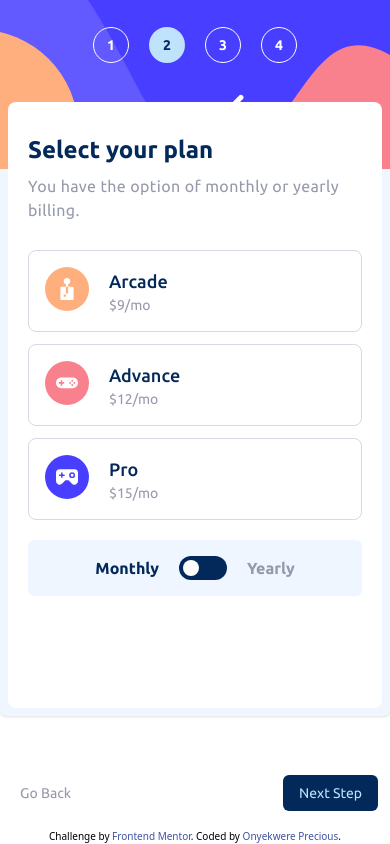
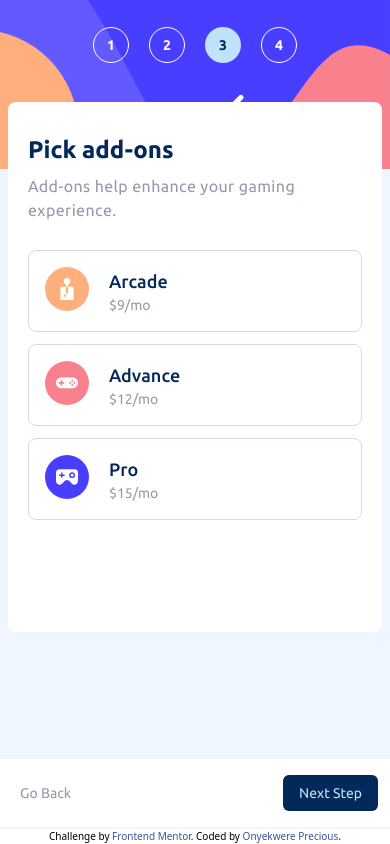
Before and after one commit to Yellow-May/Frontend-Challenge-MultiStep-Form, a Svelte app: page / in a window 390 px wide. Built offline with nearby package versions, Linux system fonts and the light colour scheme.

Commit message:
fixed ui breaks

```diff
--- a/src/App.svelte
+++ b/src/App.svelte
@@ -1,9 +1,10 @@
 <script lang="ts">
+	import AddOns from './components/AddOns.svelte';
 	import PersonalInfo from './components/PersonalInfo.svelte';
 	import SelectPlan from './components/SelectPlan.svelte';
 	import { navitems } from './helpers';
 
-	$: stage = '2';
+	$: stage = '3';
 	const next = () => (stage = (+stage + 1).toString());
 	const back = () => (stage = (+stage - 1).toString());
 </script>
@@ -13,7 +14,7 @@
 >
 	<!-- card -->
 	<div
-		class="p-2 rounded-md shadow bg-magnolia md:max-w-[95%] md:max-h-[90%] md:w-[878px] md:min-h-[568px] md:grid md:grid-cols-3 md:gap-8 md:p-3 md:bg-white md:shadow-lg"
+		class="p-2 rounded-md bg-magnolia md:max-w-[95%] md:max-h-[90%] md:w-[878px] md:min-h-[568px] md:grid md:grid-cols-3 md:gap-8 md:p-3 md:bg-white md:shadow-lg"
 	>
 		<!-- left -->
 		<div
@@ -55,6 +56,9 @@
 			{#if stage === '2'}
 				<SelectPlan {stage} {next} {back} />
 			{/if}
+			{#if stage === '3'}
+				<AddOns {stage} {next} {back} />
+			{/if}
 		</div>
 	</div>
 </div>
--- a/src/components/AddOns.svelte
+++ b/src/components/AddOns.svelte
@@ -1,13 +1,47 @@
 <script lang="ts">
 	import Wrapper from './layouts/Wrapper.svelte';
-	let title = '';
-	let desc = '';
+	import { options_list } from '../helpers';
+
+	let title = 'Pick add-ons';
+	let desc = 'Add-ons help enhance your gaming experience.';
+	let add_ons: string[] = [];
 
 	export let back: any;
 	export let next: any;
 	export let stage: string;
 
-	const handle_submit = () => {};
+	const handle_submit = () => {
+		if (add_ons) next();
+	};
 </script>
 
-<Wrapper {title} {desc} {back} {stage} {handle_submit} />
+<Wrapper {title} {desc} {back} {stage} {handle_submit}>
+	<div class="flex flex-col gap-3 md:grid md:grid-cols-3 md:gap-5">
+		{#each options_list.get('add-ons') as option}
+			<div
+				class={`relative border border-gray-50 rounded-lg hover:border-gray-100 ${
+					add_ons.includes(option.id) ? 'border-gray-100 bg-magnolia' : ''
+				}`}
+			>
+				<input
+					type="checkbox"
+					name="plan"
+					id={option.id}
+					value={option.id}
+					bind:group={add_ons}
+					class="absolute w-full h-full opacity-0 cursor-pointer"
+				/>
+				<div class="p-4 flex items-start gap-5 w-full md:flex-col md:gap-10">
+					<img src={option.icon} alt={option.label} class="w-11 h-11" />
+
+					<div class="flex flex-col items-start">
+						<h3 class="text-lg font-medium text-blue-300">
+							{option.label}
+						</h3>
+						<span class="text-sm text-gray-100">{option.sub}</span>
+					</div>
+				</div>
+			</div>
+		{/each}
+	</div>
+</Wrapper>
--- a/src/components/SelectPlan.svelte
+++ b/src/components/SelectPlan.svelte
@@ -5,7 +5,7 @@
 
 	const title = 'Select your plan';
 	const desc = 'You have the option of monthly or yearly billing.';
-	let selected: string | null = null;
+	let plan: string | null = null;
 	let monthly = true;
 
 	export let back: any;
@@ -15,16 +15,16 @@
 	const toggle_switch = () => (monthly = !monthly);
 
 	const handle_submit = () => {
-		if (selected) next();
+		if (plan) next();
 	};
 </script>
 
 <Wrapper {title} {desc} {back} {stage} {handle_submit}>
 	<div class="flex flex-col gap-3 md:grid md:grid-cols-3 md:gap-5">
-		{#each options_list as option}
+		{#each options_list.get('plan') as option}
 			<div
 				class={`relative border border-gray-50 rounded-lg hover:border-gray-100 ${
-					selected === option.id ? 'border-gray-100 bg-magnolia' : ''
+					plan === option.id ? 'border-gray-100 bg-magnolia' : ''
 				}`}
 			>
 				<input
@@ -32,7 +32,7 @@
 					name="plan"
 					id={option.id}
 					value={option.id}
-					bind:group={selected}
+					bind:group={plan}
 					class="absolute w-full h-full opacity-0 cursor-pointer"
 				/>
 				<div class="p-4 flex items-start gap-5 w-full md:flex-col md:gap-10">
--- a/src/components/layouts/Wrapper.svelte
+++ b/src/components/layouts/Wrapper.svelte
@@ -8,7 +8,6 @@
 	export let back: any;
 </script>
 
-<div>
 <h1 class="font-bold text-2xl text-blue-300 mb-2">{title}</h1>
 <p class="text-gray-100 tracking-wide mb-7">
 	{desc}
@@ -19,4 +18,3 @@
 
 	<ButtonGroup {stage} {back} />
 </form>
-</div>
--- a/src/helpers/index.ts
+++ b/src/helpers/index.ts
@@ -54,8 +54,21 @@ export const alphabets = [
 	'z',
 ];
 
-export const options_list = [
-	{ id: '0', label: 'Arcade', sub: '$9/mo', icon: icon_arcade },
-	{ id: '1', label: 'Advance', sub: '$12/mo', icon: icon_advanced },
-	{ id: '2', label: 'Pro', sub: '$15/mo', icon: icon_pro },
-];
+export const options_list = new Map([
+	[
+		'plan',
+		[
+			{ id: '0', label: 'Arcade', sub: '$9/mo', icon: icon_arcade },
+			{ id: '1', label: 'Advance', sub: '$12/mo', icon: icon_advanced },
+			{ id: '2', label: 'Pro', sub: '$15/mo', icon: icon_pro },
+		],
+	],
+	[
+		'add-ons',
+		[
+			{ id: '0', label: 'Arcade', sub: '$9/mo', icon: icon_arcade },
+			{ id: '1', label: 'Advance', sub: '$12/mo', icon: icon_advanced },
+			{ id: '2', label: 'Pro', sub: '$15/mo', icon: icon_pro },
+		],
+	],
+]);
--- a/src/styles/global.css
+++ b/src/styles/global.css
@@ -19,6 +19,10 @@
 	font-weight: 400;
 }
 
+body {
+	@apply bg-magnolia;
+}
+
 .attribution {
 	@apply text-center text-[10px] bg-white w-full fixed bottom-0 left-1/2 -translate-x-1/2;
 }
```
Lines whose indentation alone changed are shown as unchanged.
